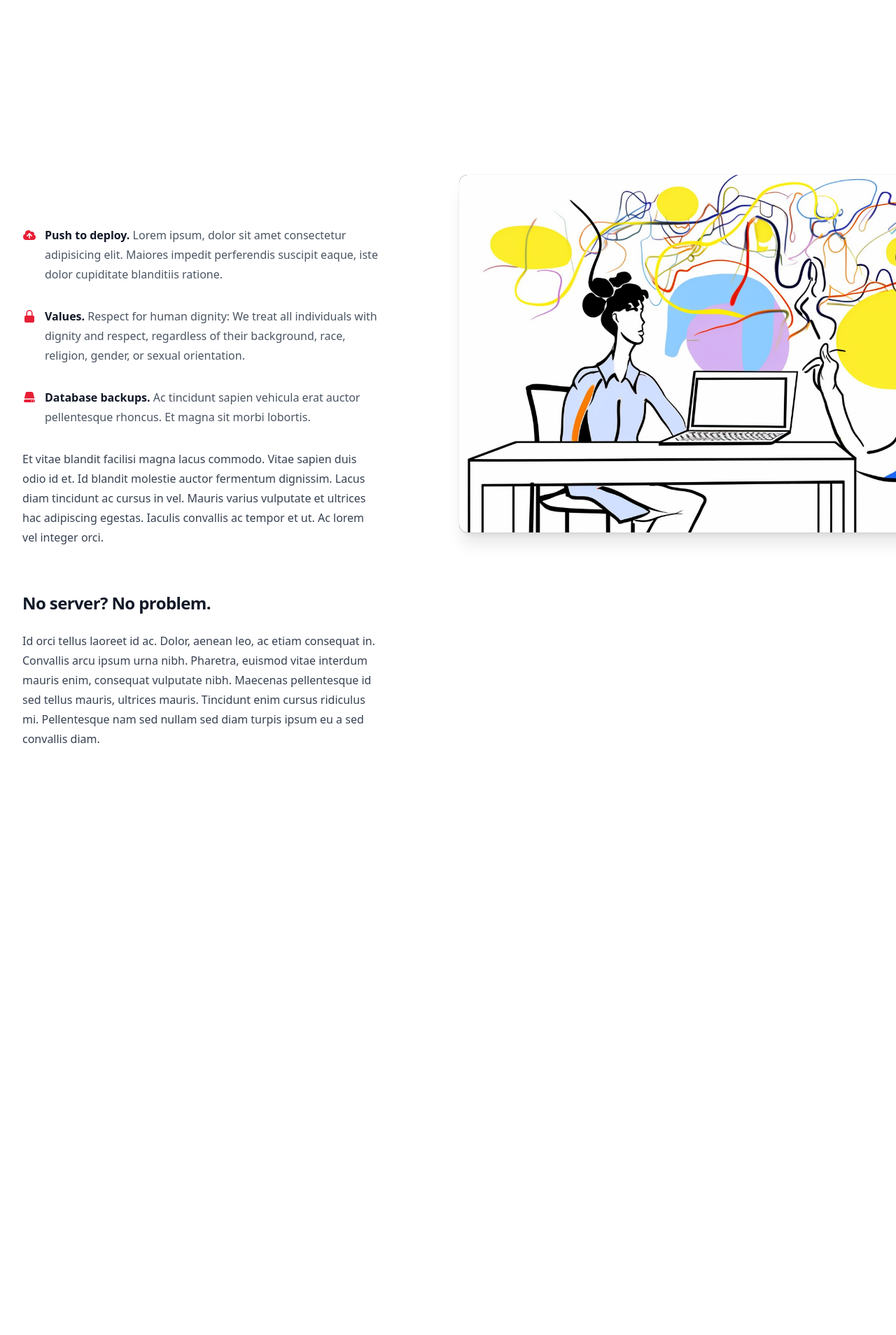
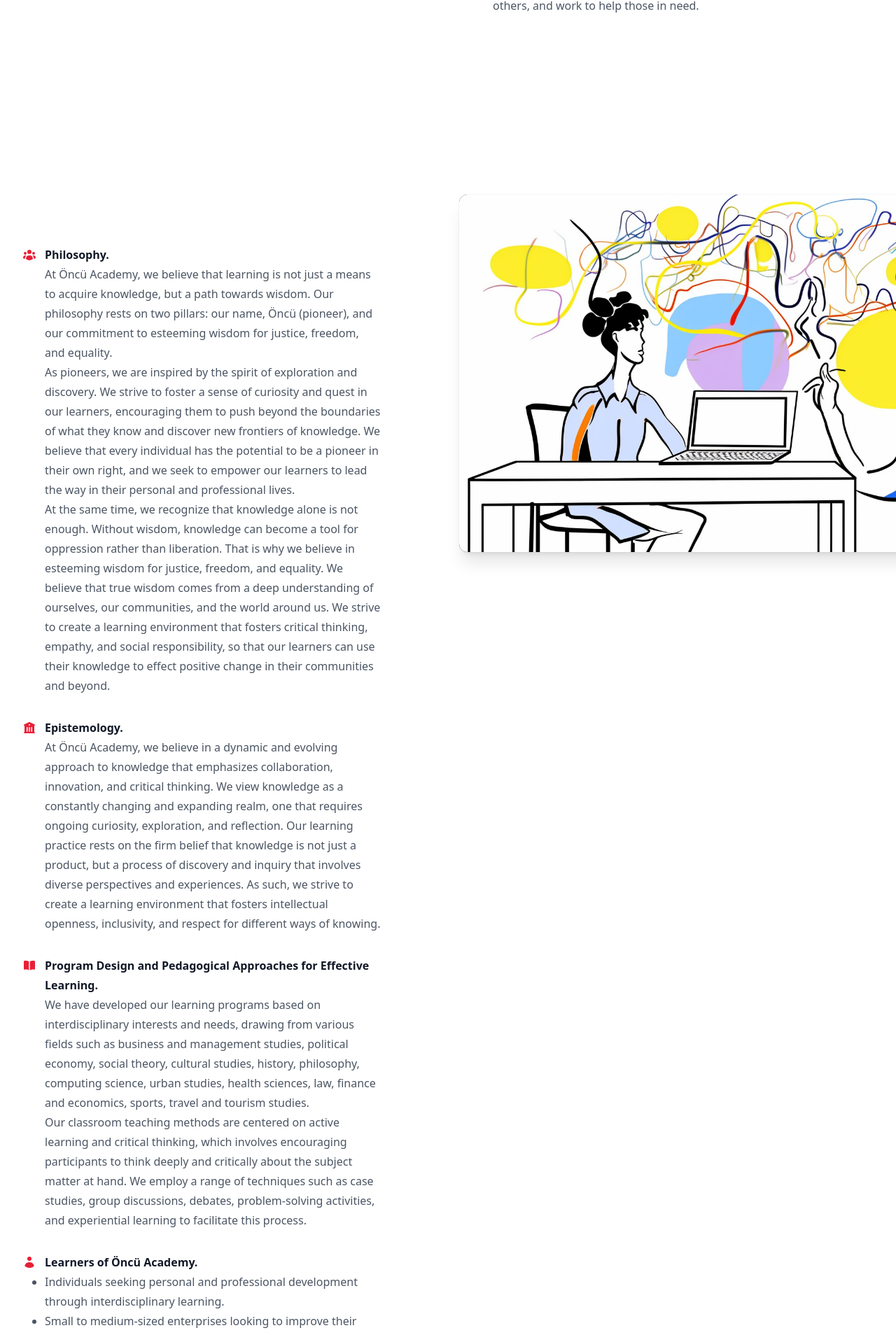
Before and after one commit to tarikkavaz/oncuacademy.com, a Nuxt app: page / in a window 1280 px wide. Shown: the part 2070-3978 px from the top of the page at 70% size. Before the commit the page ends 3268 px from the top, so only its background shows below. Built offline with nearby package versions, Linux system fonts and the light colour scheme.

Commit message:
more content

```diff
--- a/app.vue
+++ b/app.vue
@@ -44,7 +44,7 @@
             <ul role="list" class="mt-8 space-y-8 text-gray-600">
               <li class="flex gap-x-3">
                 <EyeIcon class="flex-none w-5 h-5 mt-1 text-oncured-600" aria-hidden="true" />
-                <span><strong class="font-semibold text-gray-900">Vision.</strong> We will be an academy that serves as a beacon of hope and inspiration for all who seek to grow, develop, and succeed. An academy that values diversity, equity, and inclusion and empowers learners to pursue their passions and interests with confidence and enthusiasm..</span>
+                <span><strong class="font-semibold text-gray-900">Vision.</strong> <p>e will be an academy that serves as a beacon of hope and inspiration for all who seek to grow, develop, and succeed. An academy that values diversity, equity, and inclusion and empowers learners to pursue their passions and interests with confidence and enthusiasm.</p></span>
               </li>
               <li class="flex gap-x-3">
                 <TrophyIcon class="flex-none w-5 h-5 mt-1 text-oncured-600" aria-hidden="true" />
@@ -84,30 +84,144 @@
 
             <ul role="list" class="mt-8 space-y-8 text-gray-600">
               <li class="flex gap-x-3">
-                <CloudArrowUpIcon class="flex-none w-5 h-5 mt-1 text-oncured-600" aria-hidden="true" />
-                <span><strong class="font-semibold text-gray-900">Push to deploy.</strong> Lorem ipsum, dolor sit amet consectetur adipisicing elit. Maiores impedit perferendis suscipit eaque, iste dolor cupiditate blanditiis ratione.</span>
+                <UserGroupIcon class="flex-none w-5 h-5 mt-1 text-oncured-600" aria-hidden="true" />
+                <span><strong class="font-semibold text-gray-900">Philosophy.</strong>
+                <p> At Öncü Academy, we believe that learning is not just a means to acquire knowledge, but a path towards wisdom. Our philosophy rests on two pillars: our name, Öncü (pioneer), and our commitment to esteeming wisdom for justice, freedom, and equality.</p>
+                <p>As pioneers, we are inspired by the spirit of exploration and discovery. We strive to foster a sense of curiosity and quest in our learners, encouraging them to push beyond the boundaries of what they know and discover new frontiers of knowledge. We believe that every individual has the potential to be a pioneer in their own right, and we seek to empower our learners to lead the way in their personal and professional lives.</p>
+                <p>At the same time, we recognize that knowledge alone is not enough. Without wisdom, knowledge can become a tool for oppression rather than liberation. That is why we believe in esteeming wisdom for justice, freedom, and equality. We believe that true wisdom comes from a deep understanding of ourselves, our communities, and the world around us. We strive to create a learning environment that fosters critical thinking, empathy, and social responsibility, so that our learners can use their knowledge to effect positive change in their communities and beyond.</p>
+                </span>
+
               </li>
               <li class="flex gap-x-3">
-                <LockClosedIcon class="flex-none w-5 h-5 mt-1 text-oncured-600" aria-hidden="true" />
-                <span><strong class="font-semibold text-gray-900">Values.</strong> Respect for human dignity: We treat all individuals with dignity and respect, regardless of their background, race, religion, gender, or sexual orientation.</span>
+                <BuildingLibraryIcon class="flex-none w-5 h-5 mt-1 text-oncured-600" aria-hidden="true" />
+                <span><strong class="font-semibold text-gray-900">Epistemology.</strong>
+                  <p>At Öncü Academy, we believe in a dynamic and evolving approach to knowledge that emphasizes collaboration, innovation, and critical thinking. We view knowledge as a constantly changing and expanding realm, one that requires ongoing curiosity, exploration, and reflection. Our learning practice rests on the firm belief that knowledge is not just a product, but a process of discovery and inquiry that involves diverse perspectives and experiences. As such, we strive to create a learning environment that fosters intellectual openness, inclusivity, and respect for different ways of knowing.</p></span>
               </li>
               <li class="flex gap-x-3">
-                <ServerIcon class="flex-none w-5 h-5 mt-1 text-oncured-600" aria-hidden="true" />
-                <span><strong class="font-semibold text-gray-900">Database backups.</strong> Ac tincidunt sapien vehicula erat auctor pellentesque rhoncus. Et magna sit morbi lobortis.</span>
+                <BookOpenIcon class="flex-none w-5 h-5 mt-1 text-oncured-600" aria-hidden="true" />
+                <span><strong class="font-semibold text-gray-900">Program Design and Pedagogical Approaches for Effective Learning.</strong>
+                  <p>We have developed our learning programs based on interdisciplinary interests and needs, drawing from various fields such as business and management studies, political economy, social theory, cultural studies, history, philosophy, computing science, urban studies, health sciences, law, finance and economics, sports, travel and tourism studies. </p>
+                    <p>Our classroom teaching methods are centered on active learning and critical thinking, which involves encouraging participants to think deeply and critically about the subject matter at hand. We employ a range of techniques such as case studies, group discussions, debates, problem-solving activities, and experiential learning to facilitate this process.</p></span>
+              </li>
+              <li class="flex gap-x-3">
+                <UserIcon class="flex-none w-5 h-5 mt-1 text-oncured-600" aria-hidden="true" />
+                <span><strong class="font-semibold text-gray-900">Learners of Öncü Academy.</strong>
+                  <ul class="list-disc">
+                    <li>Individuals seeking personal and professional development through interdisciplinary learning.</li>
+                    <li>Small to medium-sized enterprises looking to improve their business operations and competitiveness.</li>
+                    <li>Non-profit organizations seeking to enhance their social impact through strategic planning and management.</li>
+                    <li>Government agencies and policymakers seeking to improve public policy and governance through evidence-based research and analysis.</li>
+                  </ul>
+                </span>
               </li>
             </ul>
-            <p class="mt-8">Et vitae blandit facilisi magna lacus commodo. Vitae sapien duis odio id et. Id blandit molestie auctor fermentum dignissim. Lacus diam tincidunt ac cursus in vel. Mauris varius vulputate et ultrices hac adipiscing egestas. Iaculis convallis ac tempor et ut. Ac lorem vel integer orci.</p>
-            <h2 class="mt-16 text-2xl font-bold tracking-tight text-gray-900">No server? No problem.</h2>
-            <p class="mt-6">Id orci tellus laoreet id ac. Dolor, aenean leo, ac etiam consequat in. Convallis arcu ipsum urna nibh. Pharetra, euismod vitae interdum mauris enim, consequat vulputate nibh. Maecenas pellentesque id sed tellus mauris, ultrices mauris. Tincidunt enim cursus ridiculus mi. Pellentesque nam sed nullam sed diam turpis ipsum eu a sed convallis diam.</p>
           </div>
         </div>
       </div>
     </div>
   </div>
+
+  <hr>
+
+  <div class="py-24 bg-white sm:py-32">
+    <div class="px-6 mx-auto max-w-7xl lg:px-8">
+      <div class="max-w-2xl mx-auto lg:mx-0 lg:max-w-none">
+
+        <h2 class="mt-2 text-3xl font-bold tracking-tight text-gray-900 sm:text-4xl">Programs: Keynotes, MBA Certificates, Modules, and Courses </h2>
+        <h3 class="mt-2 text-2xl font-bold tracking-tight text-gray-900 sm:text-3xl">Track One: Business, Economics, and Society</h3>
+        <h4 class="mt-8 text-xl font-bold tracking-tight text-gray-900 sm:text-2xl">Keynotes</h4>
+
+        <div class="grid max-w-xl grid-cols-1 gap-8 mt-10 text-base leading-7 text-gray-700 lg:max-w-none lg:grid-cols-2">
+          <div>
+            <p><strong>Horizon Tour for Leaders:</strong> This keynote speech provides leaders with a comprehensive understanding of global political economy and its impact on business and society. Through a series of interactive sessions and case studies, participants will gain insights into emerging trends, risks, and opportunities that can help them make informed decisions and navigate an increasingly complex and uncertain world.</p>
+          </div>
+          <div>
+            <p><strong>Management in the Age of Uncertainty and Disruptions:</strong> In this 1-hour keynote speech, our expert will share practical strategies and tools to help managers navigate the uncertain and disruptive business environment. The 45-minute presentation will be followed by a 15-minute Q&A session, giving you the chance to interact with the speaker and ask your burning questions.</p>
+          </div>
+        </div>
+        <div class="grid max-w-xl grid-cols-1 gap-8 mt-10 text-base leading-7 text-gray-700 lg:max-w-none lg:grid-cols-2">
+          <div>
+            <p><strong>Cooperation in the Age of Great Power Competition:</strong> In this 1-hour keynote speech, our expert will explore the challenges and opportunities of cooperation in the context of great power competition. The 45-minute presentation will be followed by a 15-minute Q&A session, giving you the chance to interact with the speaker and ask your burning questions.</p>
+          </div>
+          <div>
+            <p><strong>Risks: Should I Take It or Not?:</strong> In this 1-hour keynote speech, our expert will delve into the complex world of risk management, offering insights on how to identify, assess, and mitigate risks in various contexts. The 45-minute presentation will be followed by a 15-minute Q&A session, giving you the chance to interact with the speaker and ask your burning questions.</p>
+          </div>
+        </div>
+        <h4 class="mt-8 text-xl font-bold tracking-tight text-gray-900 sm:text-2xl">MBA Certificate Programs</h4>
+        <div class="grid max-w-xl grid-cols-1 gap-8 mt-10 text-base leading-7 text-gray-700 lg:max-w-none lg:grid-cols-2">
+          <div>
+            <p><strong>Mini Executive MBA for Disruptive Times:</strong> A certificate program that focuses on the challenges of managing in an ever-changing business landscape, and provides strategies and tools to navigate uncertainty and disruptions</p>
+          </div>
+          <div>
+            <p><strong>Disruptive Innovation MBA</strong> Learn how to identify and capitalize on disruptive technologies and ideas to create new business models and stay ahead of the competition.</p>
+          </div>
+        </div>
+        <div class="grid max-w-xl grid-cols-1 gap-8 mt-10 text-base leading-7 text-gray-700 lg:max-w-none lg:grid-cols-2">
+          <div>
+            <p><strong>xxx:</strong> xxx</p>
+          </div>
+          <div>
+            <p><strong>xxx</strong> xxx.</p>
+          </div>
+        </div>
+        <div class="grid max-w-xl grid-cols-1 gap-8 mt-10 text-base leading-7 text-gray-700 lg:max-w-none lg:grid-cols-2">
+          <div>
+            <p><strong>xxx:</strong> xxx</p>
+          </div>
+          <div>
+            <p><strong>xxx</strong> xxx.</p>
+          </div>
+        </div>
+        <div class="grid max-w-xl grid-cols-1 gap-8 mt-10 text-base leading-7 text-gray-700 lg:max-w-none lg:grid-cols-2">
+          <div>
+            <p><strong>xxx:</strong> xxx</p>
+          </div>
+          <div>
+            <p><strong>xxx</strong> xxx.</p>
+          </div>
+        </div>
+        <div class="grid max-w-xl grid-cols-1 gap-8 mt-10 text-base leading-7 text-gray-700 lg:max-w-none lg:grid-cols-2">
+          <div>
+            <p><strong>xxx:</strong> xxx</p>
+          </div>
+          <div>
+            <p><strong>xxx</strong> xxx.</p>
+          </div>
+        </div>
+        <div class="grid max-w-xl grid-cols-1 gap-8 mt-10 text-base leading-7 text-gray-700 lg:max-w-none lg:grid-cols-2">
+          <div>
+            <p><strong>xxx:</strong> xxx</p>
+          </div>
+          <div>
+            <p><strong>xxx</strong> xxx.</p>
+          </div>
+        </div>
+        <div class="grid max-w-xl grid-cols-1 gap-8 mt-10 text-base leading-7 text-gray-700 lg:max-w-none lg:grid-cols-2">
+          <div>
+            <p><strong>xxx:</strong> xxx</p>
+          </div>
+          <div>
+            <p><strong>xxx</strong> xxx.</p>
+          </div>
+        </div>
+
+
+      </div>
+    </div>
+    <div class="relative pt-16 overflow-hidden lg:pt-20">
+      <div class="px-6 mx-auto max-w-7xl lg:px-8">
+        <img class="mb-[-12%] rounded-xl shadow-2xl ring-1 ring-gray-900/10" src="/images/mj5.png" alt="" />
+        <div class="relative" aria-hidden="true">
+          <div class="absolute -inset-x-20 bottom-0 bg-gradient-to-t from-white pt-[7%]" />
+        </div>
+      </div>
+    </div>
+  </div>
+
 </template>
 
 <script setup>
-import { CloudArrowUpIcon, EyeIcon, TrophyIcon, LockClosedIcon, ServerIcon } from '@heroicons/vue/20/solid'
+import { EyeIcon, TrophyIcon, UserGroupIcon, BuildingLibraryIcon, BookOpenIcon, UserIcon } from '@heroicons/vue/20/solid'
 useServerSeoMeta({
   title: 'Oncu Academy',
   ogTitle: 'Oncu Academy',
```
